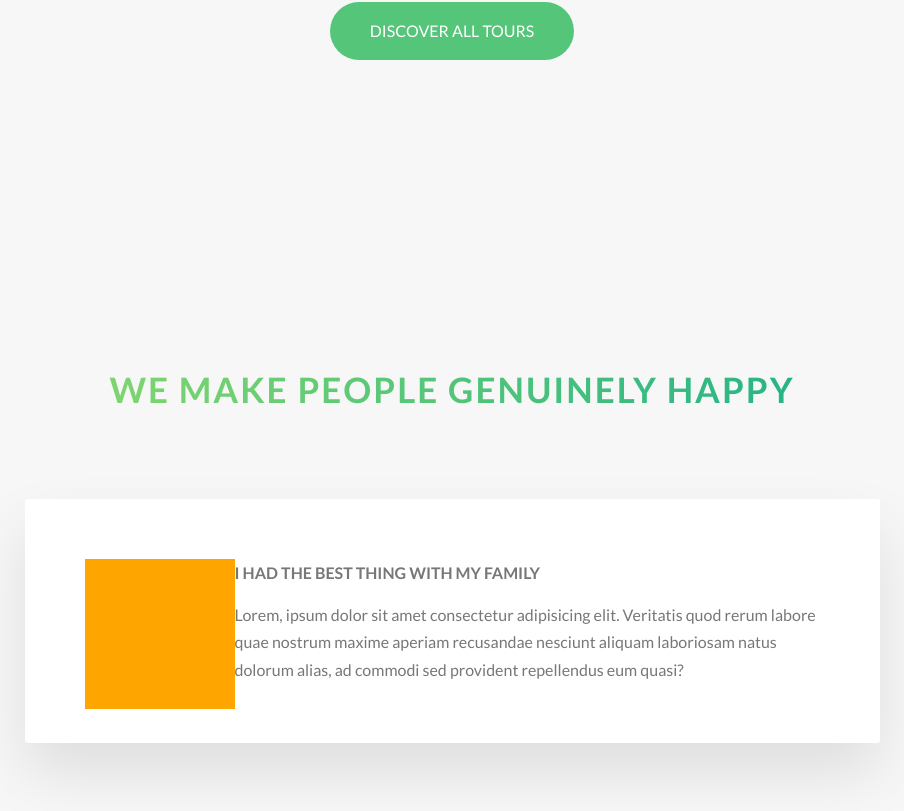
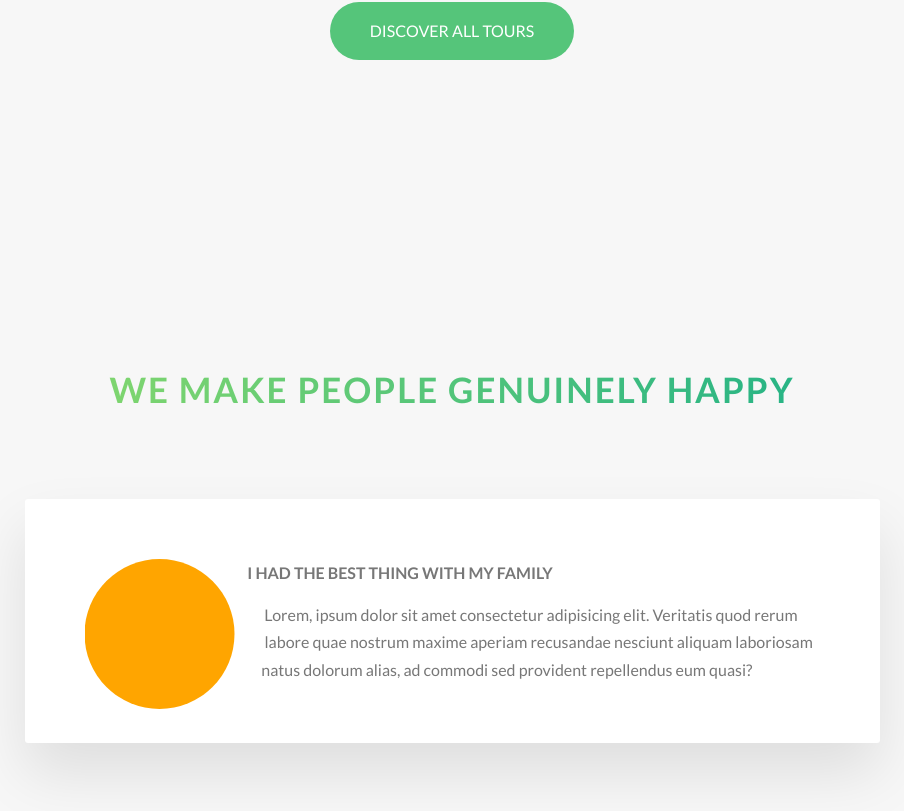
Before and after one commit to igoryen/gac, a Vue app: page /#/css-projects in a window 1280 px wide. Shown: the part 3117-3928 px from the top of the page, without its empty margins (188-1092 px from the left). Built offline with nearby package versions, Linux system fonts and the light colour scheme.

Commit message:
42-c. Image element is rounded, text is floating around it.

```diff
--- a/src/assets/scss/components/_story.scss
+++ b/src/assets/scss/components/_story.scss
@@ -5,12 +5,18 @@
     font-size: $default-font-size;
     margin: 0 auto;
     padding: 6rem;
+    padding-left: 9rem; // AFTER padding:
     width: 75%;
 
     &__shape {
+        -webkit-clip-path: circle(50% at 50% 50%);
+        -webkit-shape-outside: circle(50% at 50% 50%); // for Safari
         background-color: orange;
+        clip-path: circle(50% at 50% 50%);
         float: left;
         height: 15rem;
+        shape-outside: circle(50% at 50% 50%); // defines the outside of the shape
+        transform: translateX(-3rem); // shift circle west
         width: 15rem;
     }
 }
```
